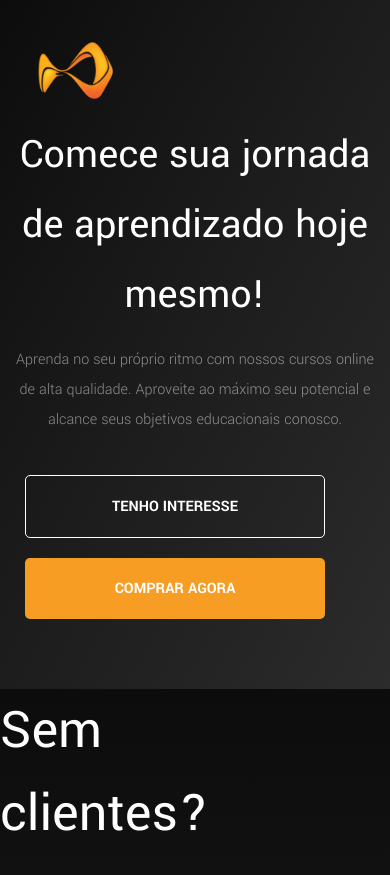
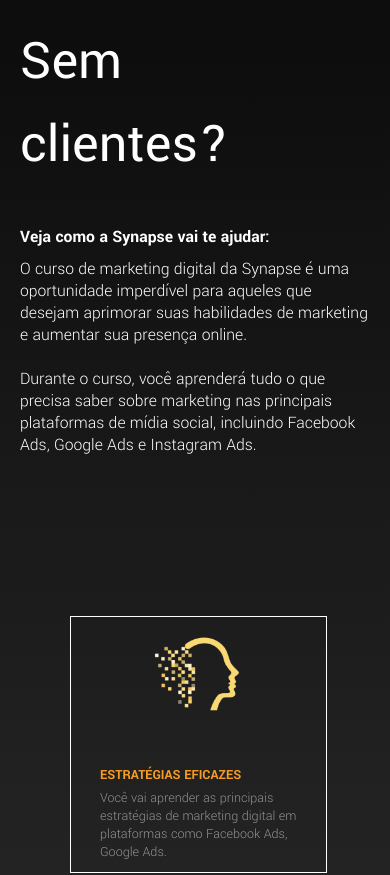
Before and after one commit to rogeritael/rogeritael-rocky_desafio, a React (Create React App) app: page / in a window 390 px wide. Shown: the top 875 px of the page. Built offline with nearby package versions, Linux system fonts and the light colour scheme.

Commit message:
terminando o responsivo da seção de mais clientes

```diff
--- a/src/App.tsx
+++ b/src/App.tsx
@@ -16,7 +16,7 @@
   return (
     <>
       <GlobalStyle />
-      <Cover />
+      {/* <Cover /> */}
       <MaisClientesSection />
       {/* <CallToActionSection /> */}
       {/* <SkillsContainer /> */}
--- a/src/components/AppLimiter/styles.ts
+++ b/src/components/AppLimiter/styles.ts
@@ -4,7 +4,4 @@
     max-width: 1366px;
     height: 100%;
     margin: 0 auto;
-    /* flex-direction: column; */
-    /* align-items: center; */
-    /* justify-content: center; */
 `
--- a/src/components/template/Cover/styles.ts
+++ b/src/components/template/Cover/styles.ts
@@ -38,17 +38,18 @@
     width: 100%;
 
     /* min-height: 804px; */
-    padding: 180px 15px 100px 15px;
+    padding: 180px 15px;
 
     display: flex;
-    align-items: center;
-    justify-content: center;
-    flex-direction: column;
+    /* align-items: center;
+    justify-content: center; */
+    /* flex-direction: column; */
     background-image: linear-gradient(to left top, #2c2c2c, #242424, #1d1d1d, #151515, #0c0c0c);
 
     .limiter {
         display: flex;
         flex-direction: column;
+        align-items: center;
     }
 
     .logo {
--- a/src/components/template/MaisClientesSection/styles.ts
+++ b/src/components/template/MaisClientesSection/styles.ts
@@ -34,7 +34,7 @@
             }
 
             .description {
-                width: 400px;
+                max-width: 400px;
                 margin-bottom: 20px;
                 font-weight: 300;
                 font-size: var(--tbody1);
@@ -104,6 +104,8 @@
     @media (max-width: 640px) {
 
         .left_side {
+            padding: 20px;
+
             .price_container {
                 display: none;
             }
```
